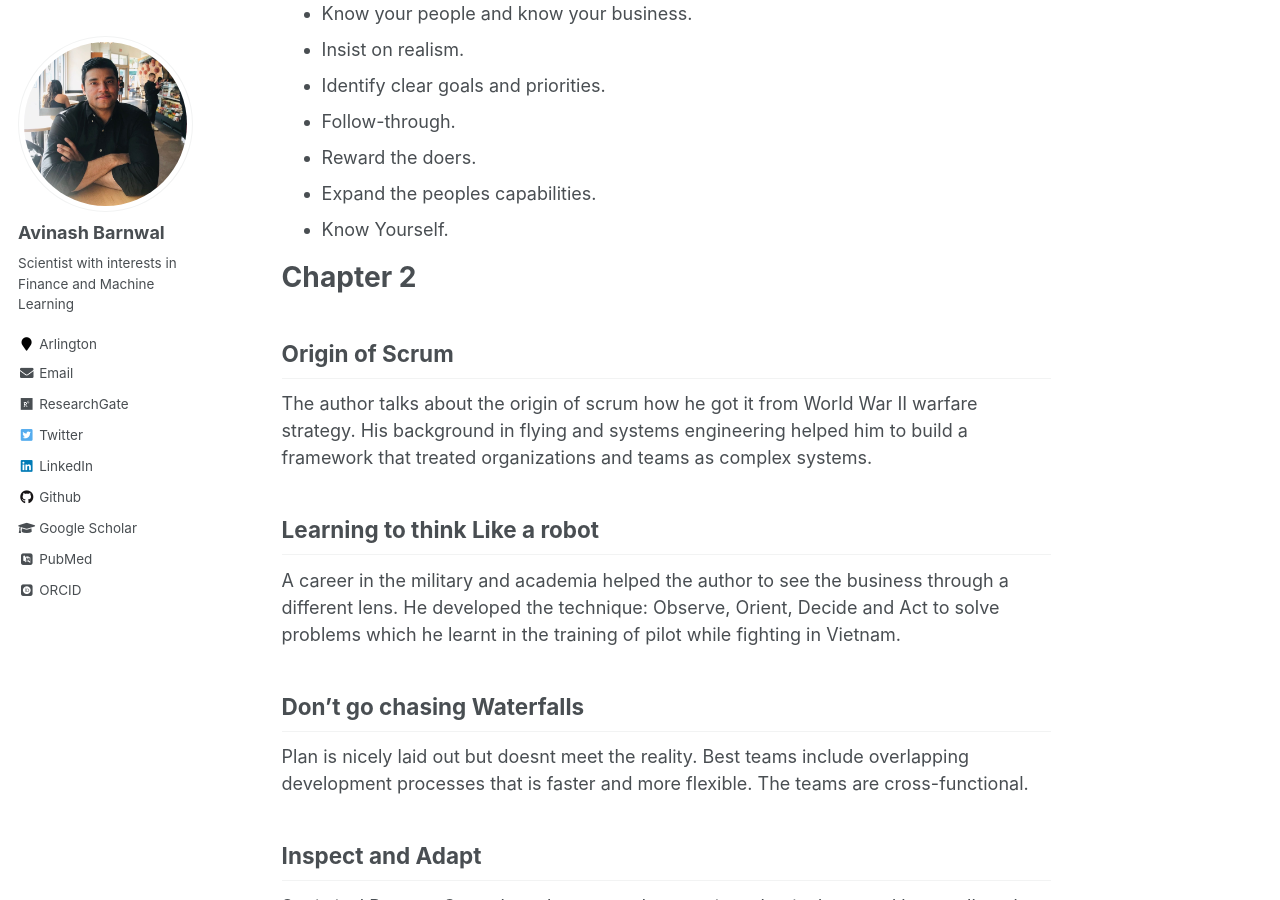
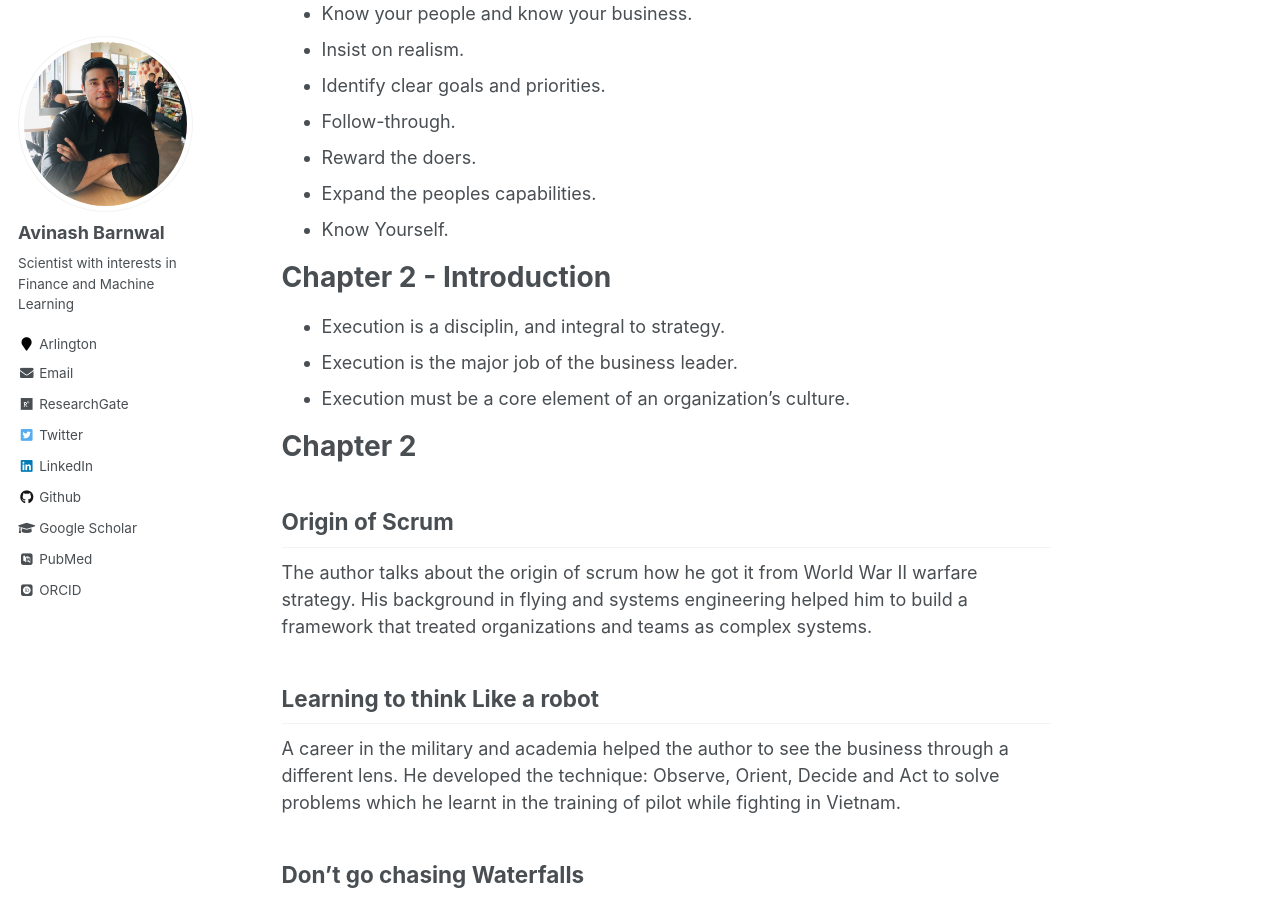
Before and after one commit to avinashbarnwal/avinashbarnwal.github.io, a Jekyll site: the page built from _books/execution.md, in a window 1280 px wide and 900 px high, scrolled down 950 px. Built offline with Jekyll 4.4.1, drawn with Linux system fonts in a browser that asks for light colours; some web fonts are replaced.

Commit message:
Update execution.md

```diff
--- a/_books/execution.md
+++ b/_books/execution.md
@@ -40,7 +40,10 @@ The Seven Essential Behaviors
 - Know Yourself.
 
 
-
+# Chapter 2 - Introduction
+- Execution is a disciplin, and integral to strategy.
+- Execution is the major job of the business leader.
+- Execution must be a core element of an organization's culture.
 
 
 # Chapter 2
```
